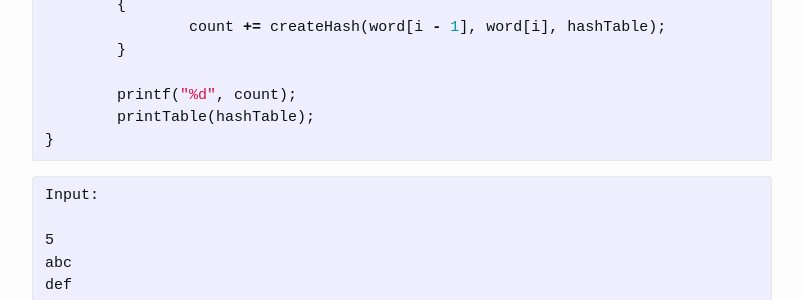
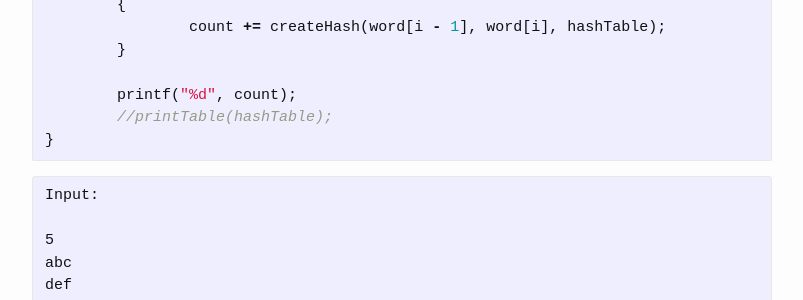
Before and after one commit to priyojitk/blog, a Jekyll site: the page built from _posts/2018-09-14-Program-to-find-successive-unique-words-using-chaining.markdown, in a window 1280 px wide and 900 px high, scrolled down 2016 px. Shown: the part 153-453 px from the top of the window, without its empty margins (238-1041 px from the left). Built offline with Jekyll 4.4.1, drawn with Linux system fonts in a browser that asks for light colours.

````diff
--- a/_posts/2018-09-14-Program-to-find-successive-unique-words-using-chaining.markdown
+++ b/_posts/2018-09-14-Program-to-find-successive-unique-words-using-chaining.markdown
@@ -96,7 +96,7 @@ int main()
 	}
 
 	printf("%d", count);
-	printTable(hashTable);
+	//printTable(hashTable);
 }
 ```
 
````
Also changed, not shown: 2 other files.
